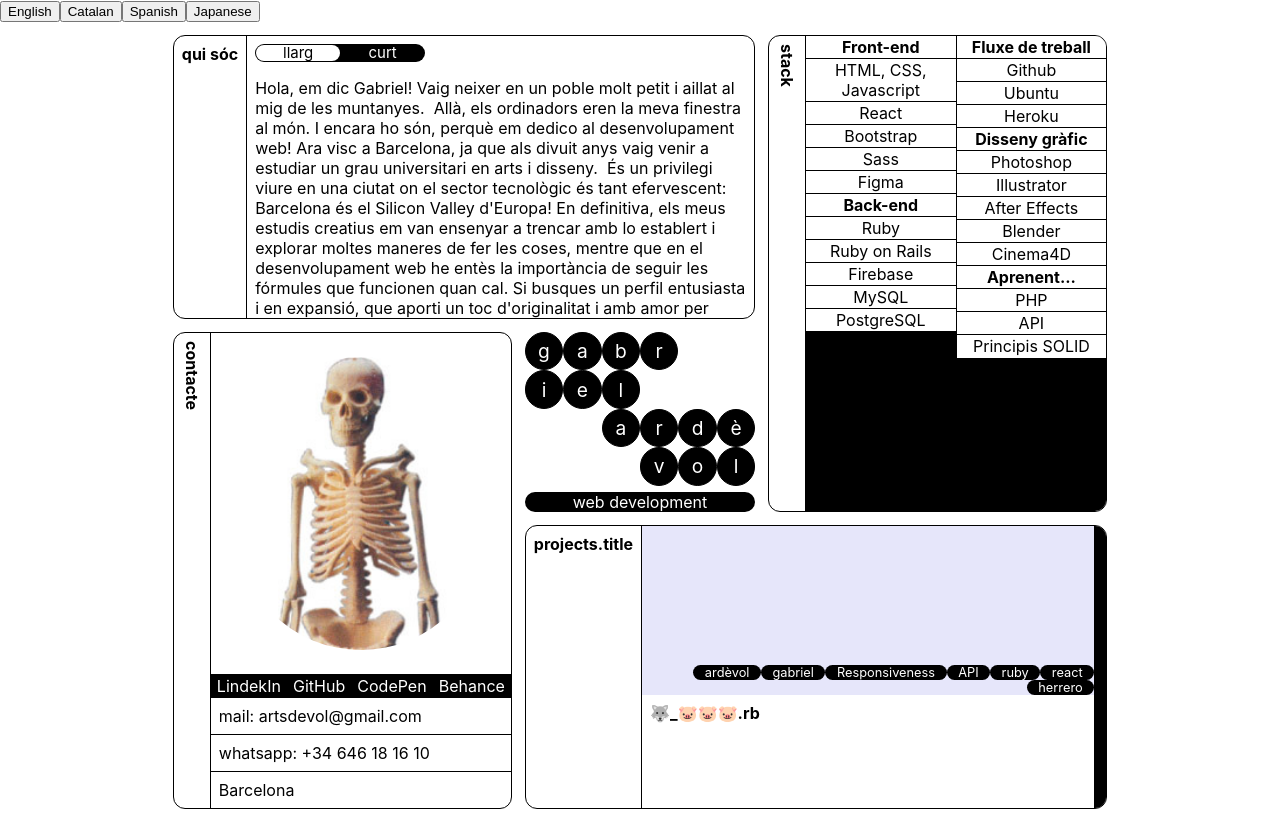
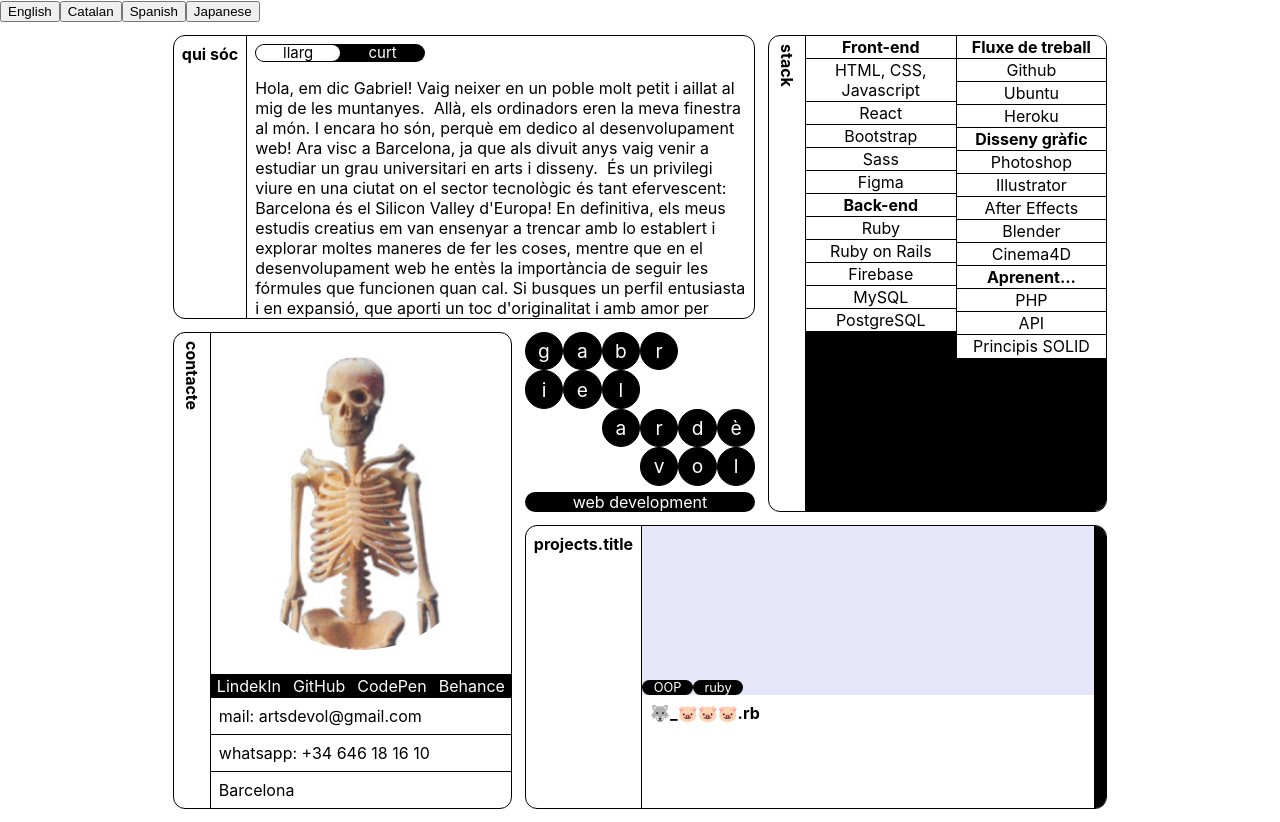
Before and after one commit to gabrielardevol/portfolio-3, a React (Create React App) app: page / in a window 1280 px wide. Built offline with nearby package versions, Linux system fonts and the light colour scheme.

Commit message:
implemented hashtags

```diff
--- a/src/components/Projects.js
+++ b/src/components/Projects.js
@@ -32,7 +32,8 @@ const Project = (props) => {
   // const date = projects[props.title].date;
 
 
-  const hashtags = ["react", "ruby", "API", "Responsiveness","gabriel", "ardèvol", "herrero"]
+  // const hashtags = ["react", "ruby", "API", "Responsiveness","gabriel", "ardèvol", "herrero"]
+  const hashtags = projects[props.title].hashtags
   return (
     <div onClick={props.unfoldSecondLayout} id={projectTitle} className="project" style={{height: props.projectHeight, width: props.projectWidth}}>
       <div style={{  }}>
@@ -82,10 +83,10 @@ export default Projects;
 //        aquesta és la web del Celler Ardèvol, la primera pàgina web que he publicat. Està feta en ruby on rails,
 //        i a més de dissenyar-la i codificar-la n'he redactat els textos i seleccionat les imatges, ja que és el celler de la
 //        meva família. És una empresa familiar, petita i propera. Penso que la pàgina web reflexa l'austeritat que la
-//        caracteritza, tret d'autenticitat.
+//        caracteritza, que també és un tret d'autenticitat.
 
 //        Pel disseny utilitzo una graella molt versàtil que alterna text i imatges. Els tons foscos de gris aporten
-//        elegància, complementats amb blanc pel text i groc com a call-to-action.
+//        elegància, complementats amb blanc pel text i groc com a "call-to-action".
 //        Vaig utilitzar Ruby on Rails tant pel front-end com pel back-end, ja que és el primer llenguatge que vaig aprendre
 //        Lo bo de ruby on rails és que t'estructura tots els directoris del projecte, i això t'estalvia
 //        picar codi. El que no em convenç és que, pel front-end, no ofereix tanta llibertat creativa com frameworks de
```
